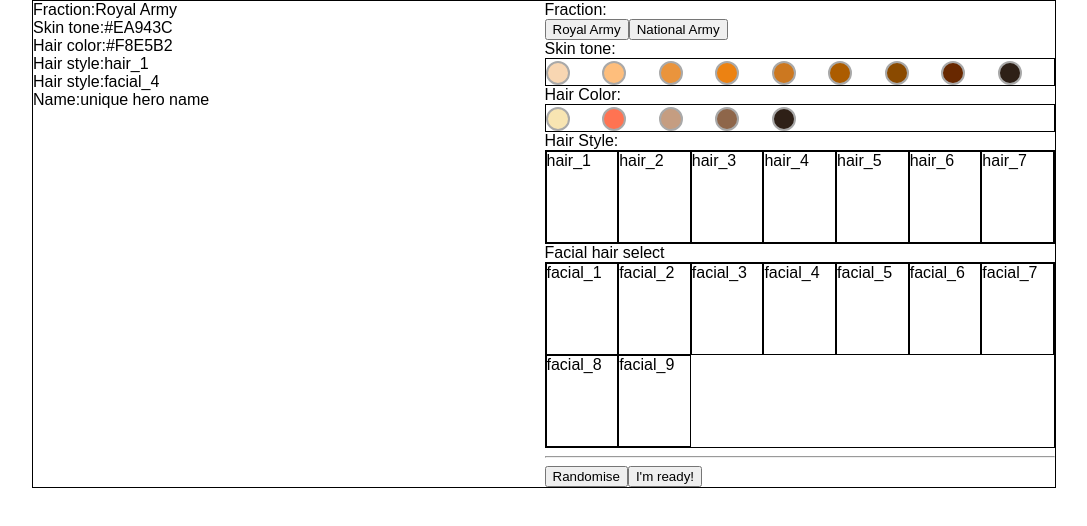
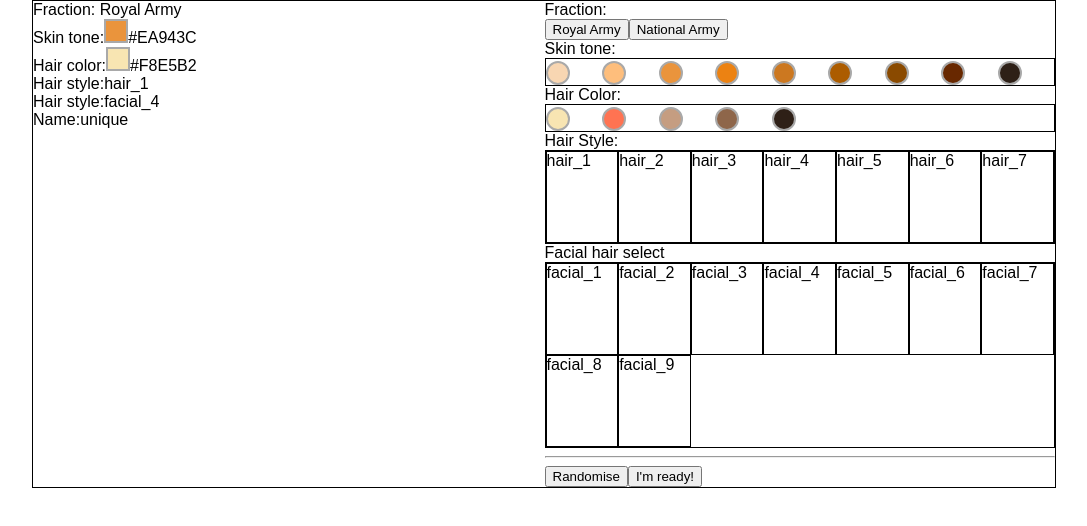
Before and after one commit to angrycola/OH-HCREATOR, a React app: page / in a window 1280 px wide. Shown: the whole page, without its empty margins (96-1183 px from the left). Built offline with nearby package versions, Linux system fonts and the light colour scheme.

Commit message:
Set examples for resulting page

```diff
--- a/src/assets/css/index.css
+++ b/src/assets/css/index.css
@@ -19,6 +19,13 @@ body {
 	border: 2px solid darkgrey;
 }
 
+.result-box {
+	display: inline-block;
+	width: 20px;
+	min-height: 20px;
+	border: 2px solid darkgrey;
+}
+
 .skinToneSelector {
 	display: grid;
 	grid-template-columns: repeat(9, 1fr);
--- a/src/components/NameField/index.js
+++ b/src/components/NameField/index.js
@@ -25,10 +25,11 @@ class NameField extends Component {
 				<form onSubmit={ this.handleSubmit }>
 					<input
 						onChange={ this.onChangeHandler }
+						placeholder="hero's name"
 						type="text"
 						value={ this.state.charName }
 					/>
-					<button type='submit'>Add Name and Create a Hero</button>
+					<button type='submit'>Create my Hero!</button>
 					<button onClick={ this.props.hideAddNameForm }>x</button>
 				</form>
 			</div>
--- a/src/components/Resulting/index.js
+++ b/src/components/Resulting/index.js
@@ -2,13 +2,13 @@ import React from 'react';
 
 const resulting = ({ hero }) =>
 	<div>
-		<div>Fraction:
-			{ hero.fraction } Army
-		</div>
+		<div>Fraction: { hero.fraction } Army	</div>
 		<div>Skin tone:
+			<div className='result-box' style={{ background: `${ hero.skinTone }` }}></div>
 			{ hero.skinTone }
 		</div>
 		<div>Hair color:
+			<div className='result-box' style={{ background: `${ hero.hairColor }` }}></div>
 			{ hero.hairColor }
 		</div>
 		<div>Hair style:
@@ -18,7 +18,7 @@ const resulting = ({ hero }) =>
 			{ hero.facialHair }
 		</div>
 		<div>Name:
-			{ hero.name ? hero.name : 'unique hero name' }
+			{ hero.name ? hero.name : 'unique' }
 		</div>
 	</div>;
 export default resulting;
```
